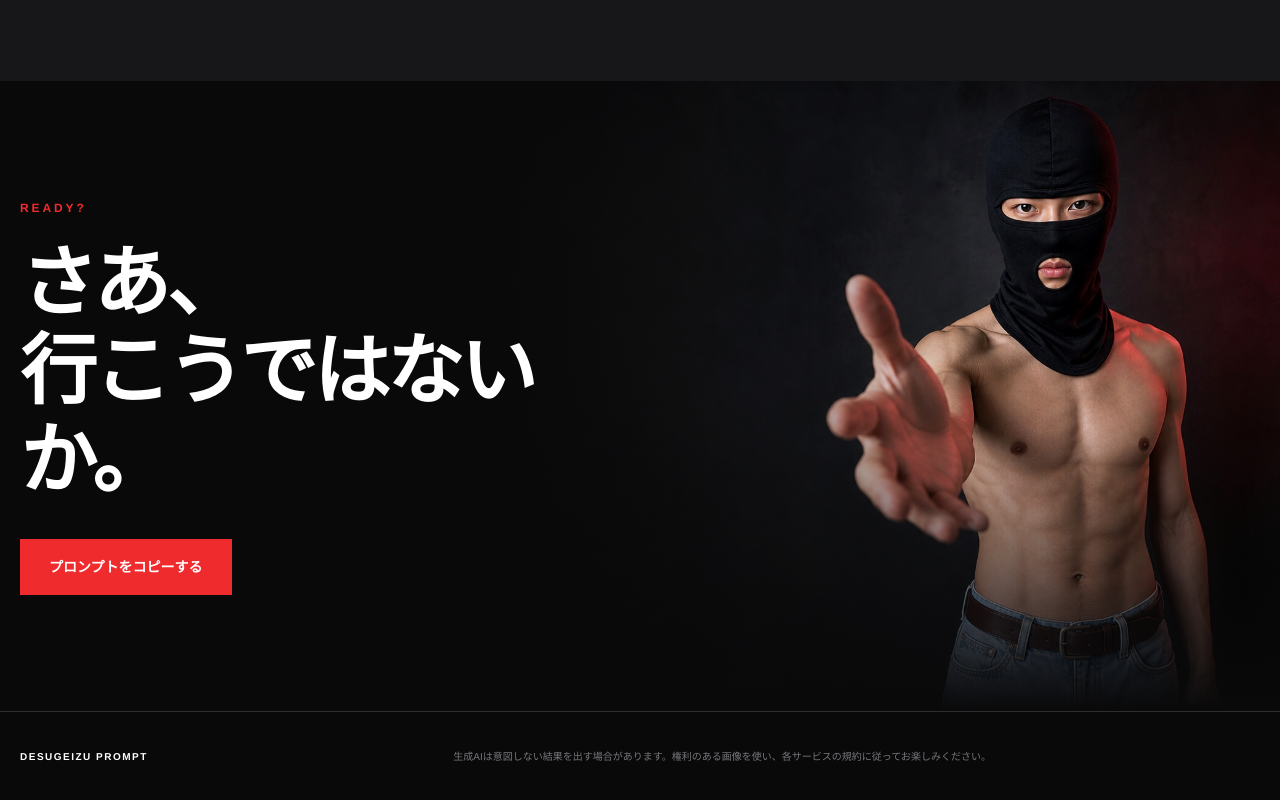
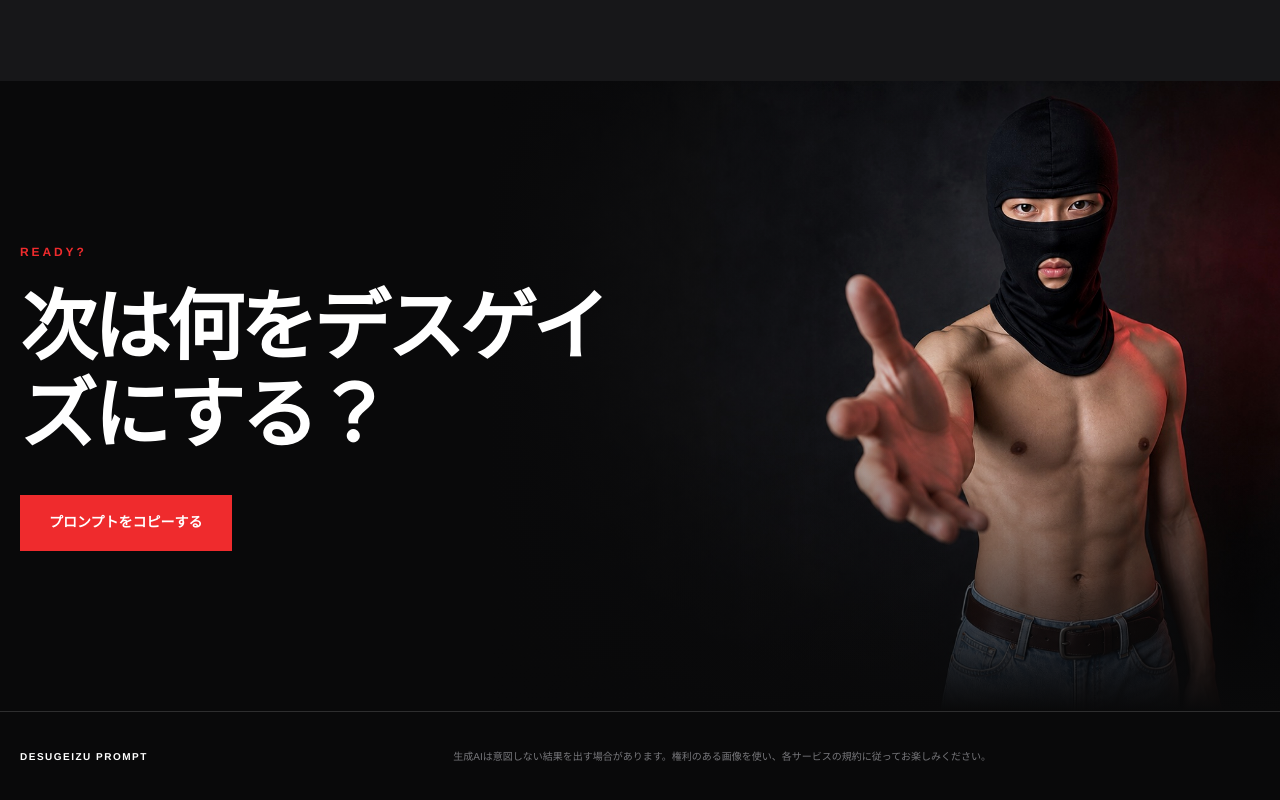
Before and after one commit to busbluekeys-a11y/deathgaze-prompt-lp, a plain HTML site: page index.html in a window 1280 px wide. Shown: the part 6484-7284 px from the top of the page. Drawn offline with Linux system fonts and the light colour scheme.

Commit message:
Update closing headline

```diff
--- a/index.html
+++ b/index.html
@@ -191,7 +191,7 @@ Avoid: character sheet layout, front/side/back views, multiple poses, multiple c
     <section class="closing">
       <div class="closing-copy">
         <p class="eyebrow">READY?</p>
-        <h2>さあ、<br>行こうではないか。</h2>
+        <h2>次は何をデスゲイズにする？</h2>
         <a class="button button-primary" href="#prompt">プロンプトをコピーする</a>
       </div>
       <div class="closing-image"><img src="assets/closing-invite.jpg" alt="こちらへ手を差し出して誘うデスゲイズ" loading="lazy"></div>
```
